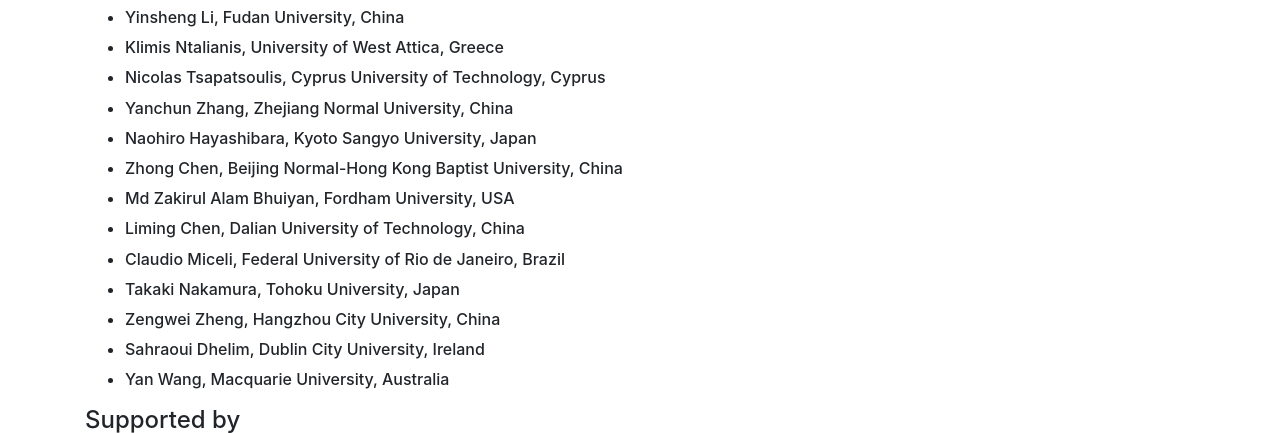
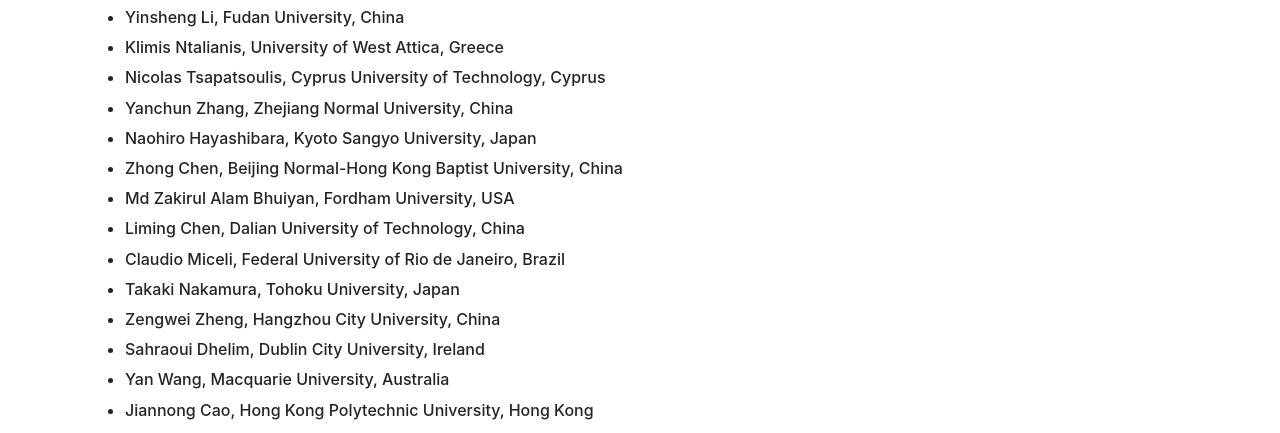
Before and after one commit to GAI-HyperI/GAI-HyperI.github.io, a plain HTML site: page 2026/HAI-Q.html in a window 1280 px wide. Shown: the part 1629-2062 px from the top of the page. Drawn offline with Linux system fonts and the light colour scheme.

Commit message:
Add Jiannong Cao to HAI-Q advisory board

```diff
--- a/2026/HAI-Q.html
+++ b/2026/HAI-Q.html
@@ -257,6 +257,9 @@
           <li>
             <h6>Yan Wang, Macquarie University, Australia</h6>
           </li>
+          <li>
+            <h6>Jiannong Cao, Hong Kong Polytechnic University, Hong Kong</h6>
+          </li>
         </ul>
       </div>
     </section>
```
Also changed, not shown: haiq/index.html (+3 -0 lines).
